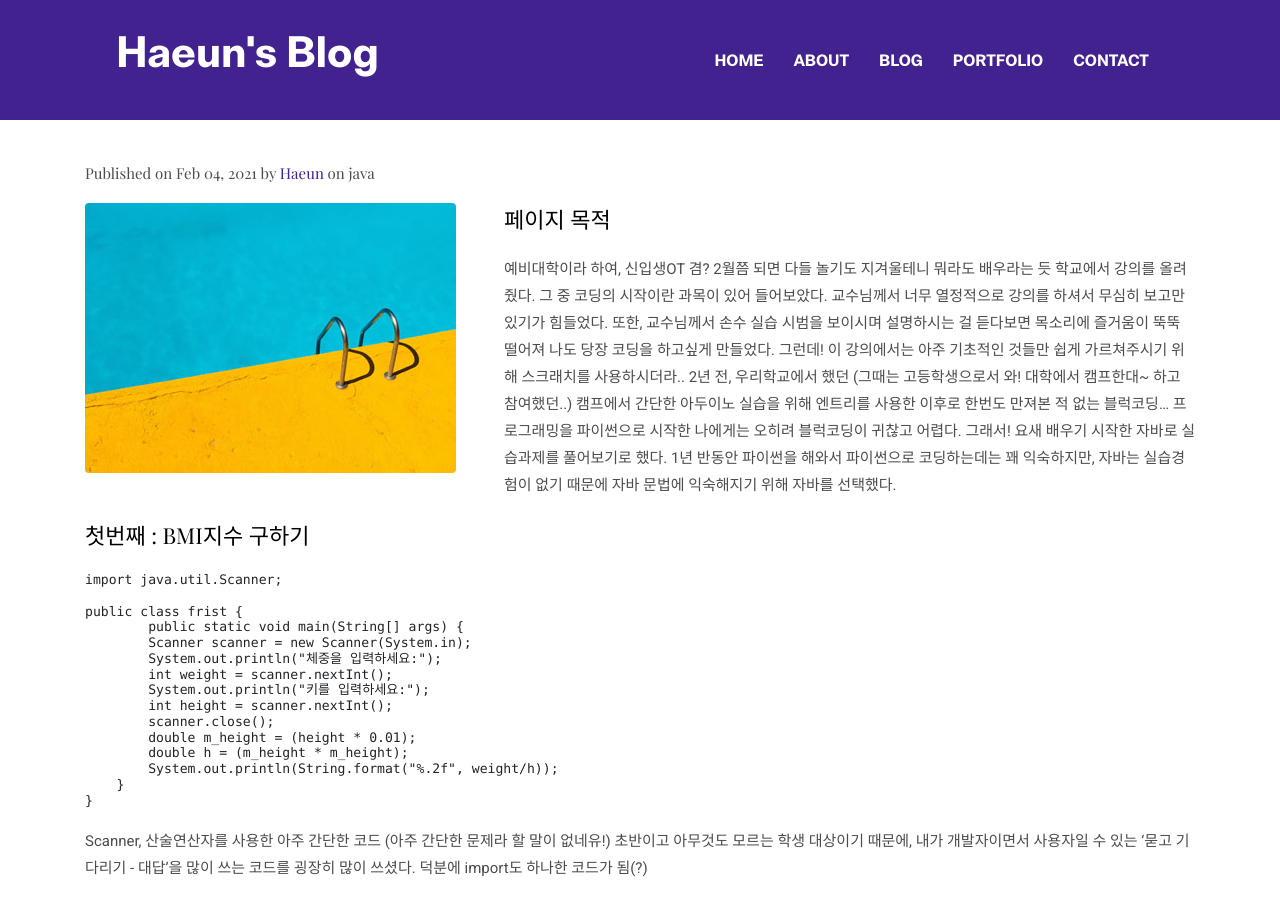
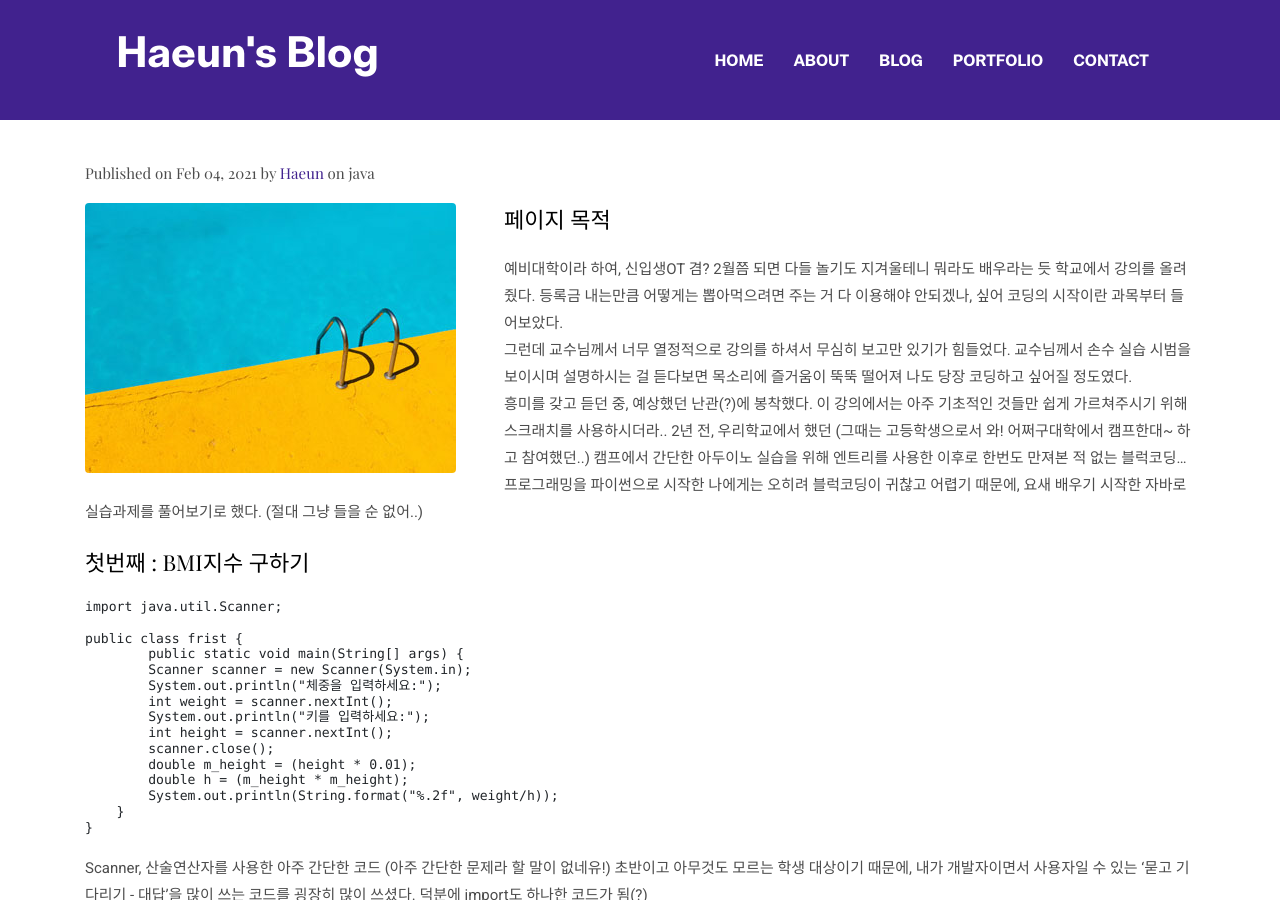
Before and after one commit to cheongsan16/cheongsan16.g, a Jekyll site: the page built from _posts/2021-02-04-precollege.md, in a window 1280 px wide and 900 px high, scrolled down 520 px. Built offline with Jekyll 4.4.1, drawn with Linux system fonts in a browser that asks for light colours; some of the changed text lies outside the part shown.

Commit message:
Update 2021-02-04-precollege.md

````diff
--- a/_posts/2021-02-04-precollege.md
+++ b/_posts/2021-02-04-precollege.md
@@ -9,13 +9,11 @@ tags:   java
 
 **페이지 목적**
 예비대학이라 하여, 신입생OT 겸? 2월쯤 되면 다들 놀기도 지겨울테니 뭐라도 배우라는 듯 학교에서 강의를 올려줬다.
-그 중 코딩의 시작이란 과목이 있어 들어보았다. 교수님께서 너무 열정적으로 강의를 하셔서 무심히 보고만 있기가 힘들었다.
-또한, 교수님께서 손수 실습 시범을 보이시며 설명하시는 걸 듣다보면 목소리에 즐거움이 뚝뚝 떨어져 나도 당장 코딩을 하고싶게 만들었다.
-그런데! 이 강의에서는 아주 기초적인 것들만 쉽게 가르쳐주시기 위해 스크래치를 사용하시더라..
-2년 전, 우리학교에서 했던 (그때는 고등학생으로서 와! 대학에서 캠프한대~ 하고 참여했던..) 캠프에서 간단한 아두이노 실습을 위해 엔트리를 사용한 이후로 한번도 만져본 적 없는 블럭코딩...
-프로그래밍을 파이썬으로 시작한 나에게는 오히려 블럭코딩이 귀찮고 어렵다.
-그래서! 요새 배우기 시작한 자바로 실습과제를 풀어보기로 했다.
-1년 반동안 파이썬을 해와서 파이썬으로 코딩하는데는 꽤 익숙하지만, 자바는 실습경험이 없기 때문에 자바 문법에 익숙해지기 위해 자바를 선택했다.
+등록금 내는만큼 어떻게는 뽑아먹으려면 주는 거 다 이용해야 안되겠나, 싶어 코딩의 시작이란 과목부터 들어보았다.
+<br>그런데 교수님께서 너무 열정적으로 강의를 하셔서 무심히 보고만 있기가 힘들었다. 교수님께서 손수 실습 시범을 보이시며 설명하시는 걸 듣다보면 목소리에 즐거움이 뚝뚝 떨어져 나도 당장 코딩하고 싶어질 정도였다.<br>
+흥미를 갖고 듣던 중, 예상했던 난관(?)에 봉착했다. 이 강의에서는 아주 기초적인 것들만 쉽게 가르쳐주시기 위해 스크래치를 사용하시더라..
+2년 전, 우리학교에서 했던 (그때는 고등학생으로서 와! 어쩌구대학에서 캠프한대~ 하고 참여했던..) 캠프에서 간단한 아두이노 실습을 위해 엔트리를 사용한 이후로 한번도 만져본 적 없는 블럭코딩...<br>
+프로그래밍을 파이썬으로 시작한 나에게는 오히려 블럭코딩이 귀찮고 어렵기 때문에, 요새 배우기 시작한 자바로 실습과제를 풀어보기로 했다. (절대 그냥 들을 순 없어..)
 
 **첫번째 : BMI지수 구하기**
 ```
````
